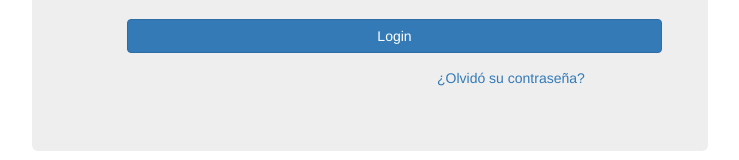
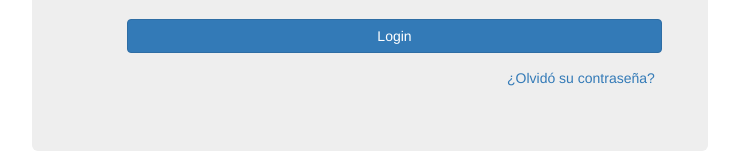
Before and after one commit to MateoQuintanilla/LABORATORIO-grupo07, a plain HTML site: page Login.html in a window 1280 px wide. Shown: the part 309-469 px from the top of the page, without its empty margins (238-977 px from the left). Drawn offline with nearby package versions, Linux system fonts and the light colour scheme.

Commit message:
Update Login.html

```diff
--- a/Login.html
+++ b/Login.html
@@ -48,7 +48,7 @@
 					</div>
 
 					<div class="form-group">
-						<a href="#" style="margin-left:310px">¿Olvidó su contraseña?</a>
+						<a href="#" style="margin-left:380px">¿Olvidó su contraseña?</a>
 					</div>
 				</form>
 			</div>
```
